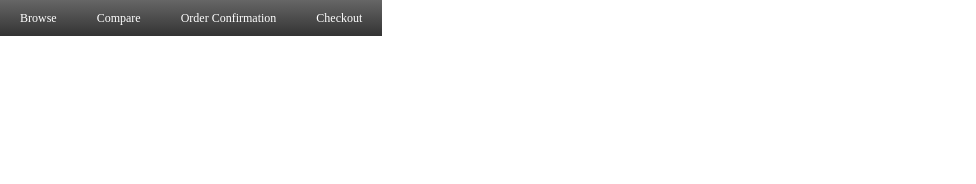
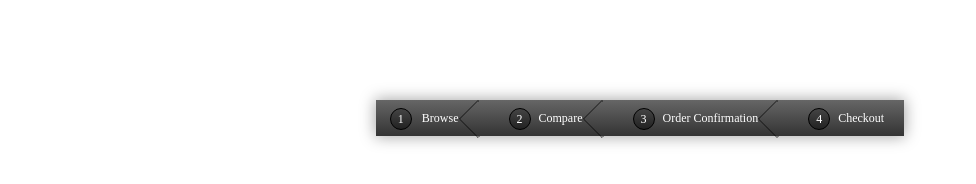
Before and after one commit to BritishPandaChick/breadcrumb-nav, a plain HTML site: page index.html in a window 1280 px wide. Shown: the whole page, without its empty margins (0-976 px from the left). Drawn offline with Linux system fonts and the light colour scheme.

Commit message:
Add styles for breadcrumb a:before and breadcrumb a:after

```diff
--- a/css/style.css
+++ b/css/style.css
@@ -1,6 +1,20 @@
 * {
   margin: 0;
   padding: 0;
+}
+
+body {
+  text-align: center;
+  padding-top: 100px;
+}
+
+.breadcrumb {
+  /* centering */
+  display: inline-block;
+  box-shadow: 0 0 15px 1px rgba(0,0,0, 0.35);
+  /* Let's add the numbers for each link using CSS counters */
+  /*flag is the name of the counter, to be defined using counter-reset in the parent element of the links */
+  counter-reset: flag;
 }
 
 .breadcrumb a {
@@ -11,7 +25,54 @@
   font-size: 12px;
   line-height: 36px;
   color: white;
-  padding: 0 20px;
+  /* we need more margin on left of links to accomodate the numbers */
+  padding: 0 20px 0 60px;
   background: #666;
   background: linear-gradient(#666, #333);
+  position: relative;
 }
+
+/* since the first link does not have a triangle before it we can reduce the left padding to make it look consistent with other links */
+.breadcrumb a:first-child {
+  padding-left: 46px;
+}
+
+.breadcrumb a:first-child:before {
+  left: 14px;
+}
+
+/* adding the arrows for the breadcrumbs using rotated pseudo elements */
+.breadcrumb a:after {
+  content: '';
+  position: absolute;
+  /* same dimension as the line-height of .breadcrumb a */
+  width: 36px;
+  height: 36px;
+  border: 1px solid black;
+  /* rotated square takes larger height which makes it tough to position it properly. Scale it down so that the diagnols become equal to line-height of the link.
+  We scale it to 70.7% because square's: length = 1; diagnol = (1^2 + 1^2)^0.5 = 1.414 (pythagoras theorem) if diagnol required = 1; length = 1/1.414 = 0.707 */
+  transform: scale(0.707) rotate(45deg);
+}
+
+/* we don't need an arrow after the last link */
+.breadcrumb a:last-child:after {
+  content: none;
+}
+
+/* we will use the :before element to show numbers */
+.breadcrumb a:before {
+  content: counter(flag);
+  counter-increment: flag;
+  /* some styles now */
+  border: 1px solid black;
+  border-radius: 100%;
+  width: 20px;
+  height: 20px;
+  line-height: 20px;
+  margin: 8px 0;
+  position: absolute;
+  top: 0;
+  left: 30px;
+  background: #444;
+  background: linear-gradient(#444, #222);
+}
```
